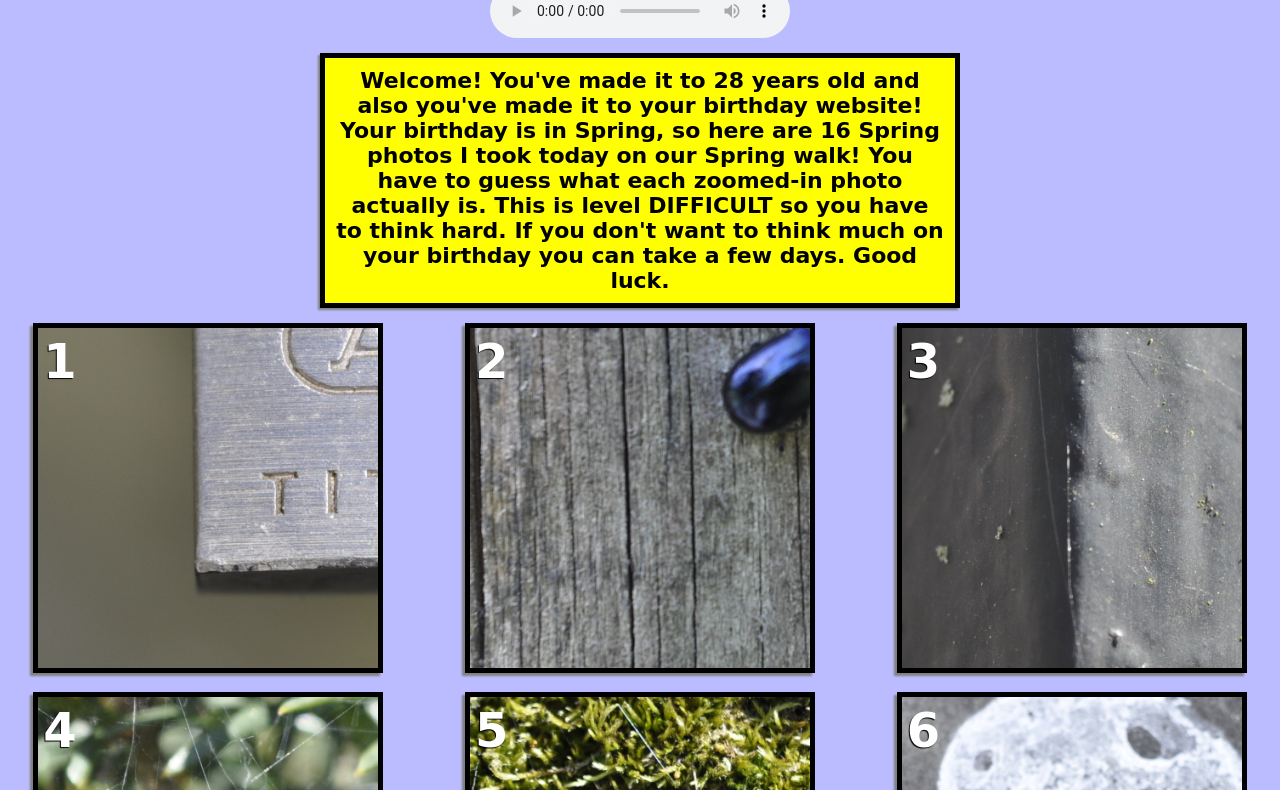
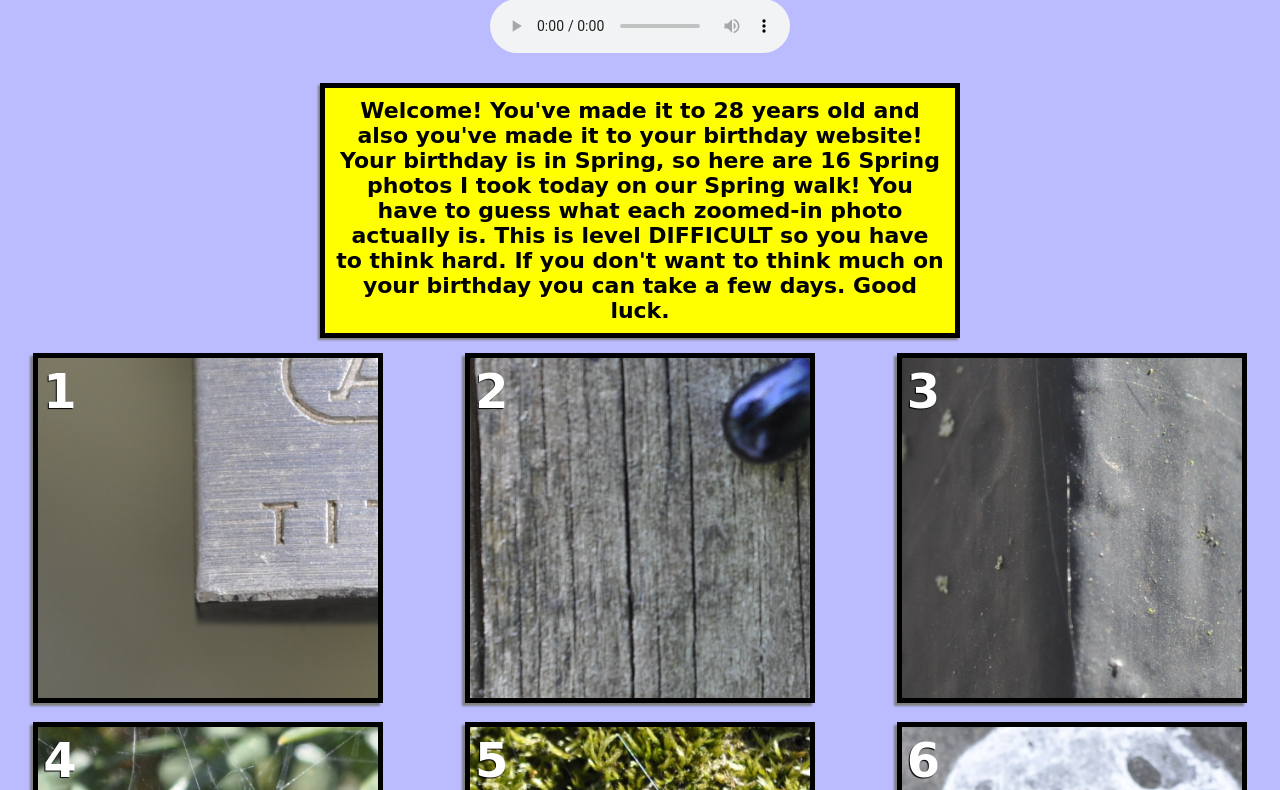
Before and after one commit to braxtonlemmon/brooke-is-28, a plain HTML site: page index.html in a window 1280 px wide. Shown: the part 92-882 px from the top of the page. Drawn offline with Linux system fonts and the light colour scheme; files whose address does not match are found by name; a web font is replaced by a local one.

Commit message:
Modify styling audio tag.

```diff
--- a/style.css
+++ b/style.css
@@ -17,6 +17,11 @@ html {
 h1 {
   font-size: 3em;
   text-shadow: -1px 1px 1px grey;
+}
+
+audio {
+  margin: 15px 0;
+  background: none;
 }
 
 .container {
```
